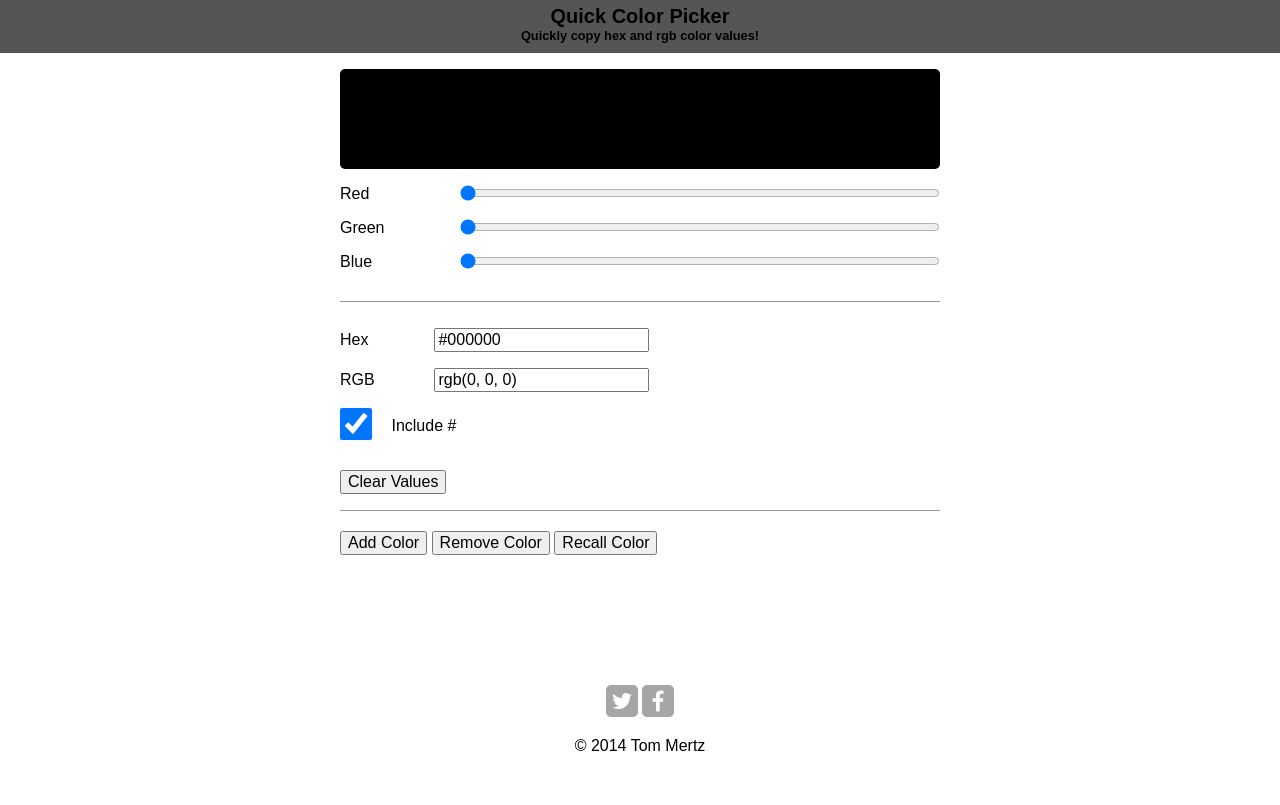
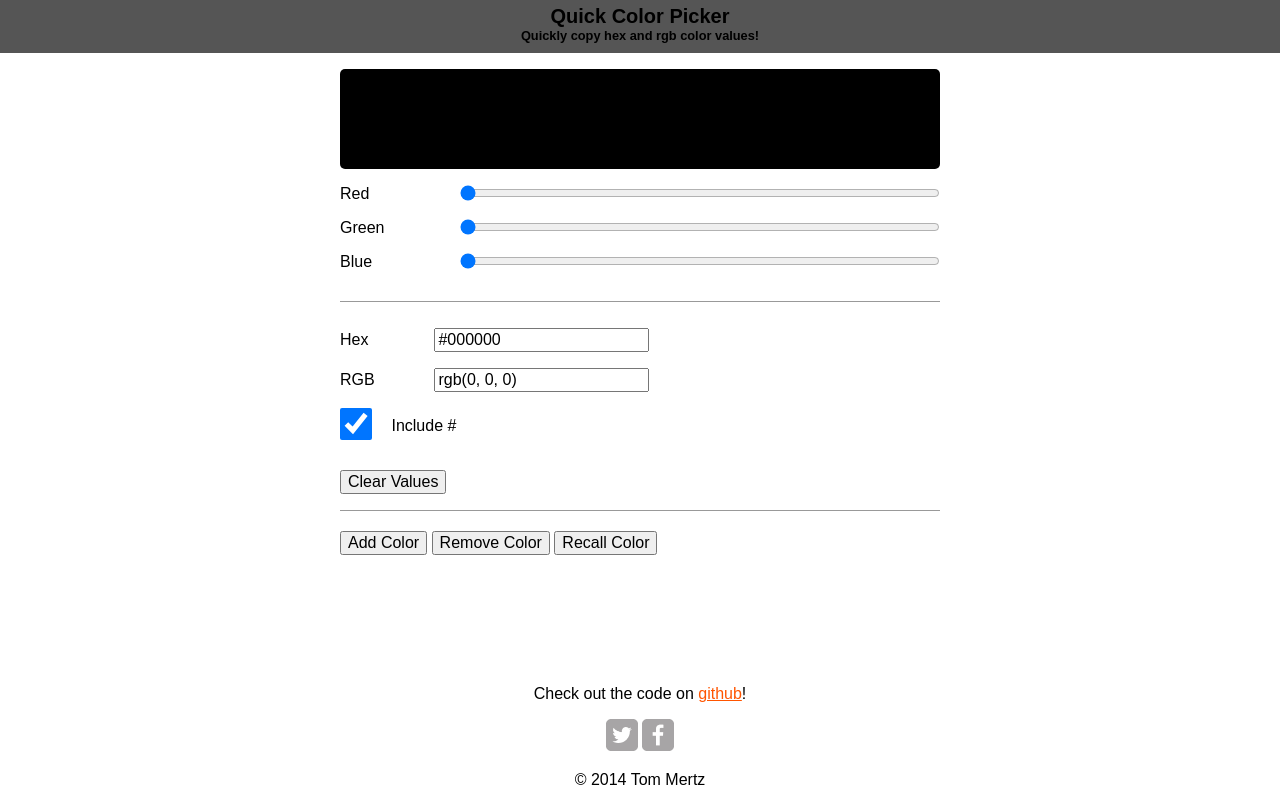
Before and after one commit to tfmertz/colorPicker, a plain HTML site: page index.html in a window 1280 px wide. Drawn offline with nearby package versions, Linux system fonts and the light colour scheme.

Commit message:
Add github link and styles

```diff
--- a/css/main.css
+++ b/css/main.css
@@ -1,9 +1,13 @@
 /****************************************
 * GENERAL
 ****************************************/
+.github a {
+  color: #ff5500;
+}
 
-
-
+.github a:hover {
+  text-decoration: none;
+}
 
 /****************************************
 * HEADING
--- a/index.html
+++ b/index.html
@@ -74,6 +74,7 @@
       </div>
 
       <footer>
+        <p class="github">Check out the code on <a target="_blank" href="https://github.com/esbon599/colorPicker">github</a>!</p>
         <a href="http://twitter.com/tfmertz"><img src="img/twitter-wrap.png" alt="Twitter Logo" class="social-icon"></a>
           <a href="http://facebook.com/tfmertz"><img src="img/facebook-wrap.png" alt="Facebook Logo" class="social-icon"></a>
         <p>&copy; 2014 Tom Mertz</p>
```
